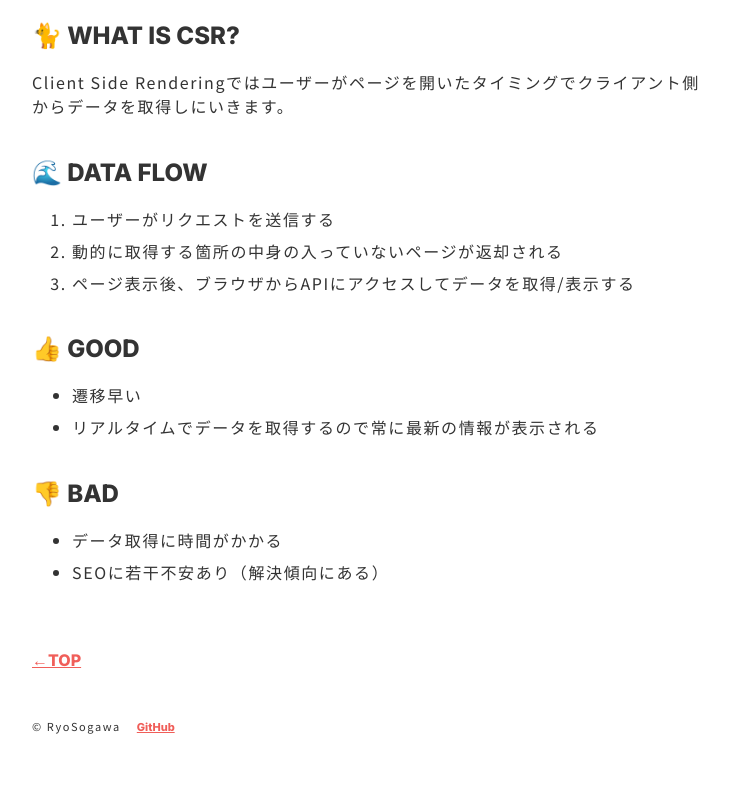
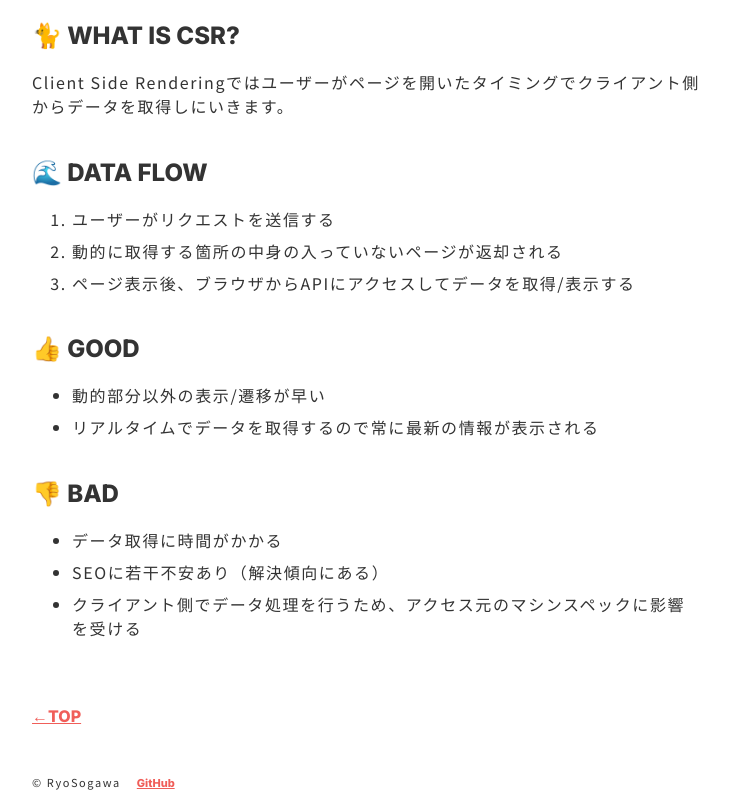
Before and after one commit to RyoSogawa/isr-cat-demo, a Next.js app: page /csr in a window 1280 px wide. Shown: the part 835-1635 px from the top of the page, without its empty margins (274-1003 px from the left). Before the commit the page ends 1579 px from the top, so only its background shows below. Built offline with nearby package versions, Linux system fonts and the light colour scheme; no server answers.

Commit message:
[update] 文章調整

```diff
--- a/src/pages/csr.tsx
+++ b/src/pages/csr.tsx
@@ -33,12 +33,13 @@ const PageCsr: NextPage = () => {
         'ページ表示後、ブラウザからAPIにアクセスしてデータを取得/表示する',
       ]}
       goodPoints={[
-        '遷移早い',
+        '動的部分以外の表示/遷移が早い',
         'リアルタイムでデータを取得するので常に最新の情報が表示される',
       ]}
       badPoints={[
         'データ取得に時間がかかる',
         'SEOに若干不安あり（解決傾向にある）',
+        'クライアント側でデータ処理を行うため、アクセス元のマシンスペックに影響を受ける',
       ]}
     />
   )
--- a/src/pages/ssr.tsx
+++ b/src/pages/ssr.tsx
@@ -42,7 +42,10 @@ const PageSsr: NextPage<PageSsrProps> = ({ imgSrc, timePoint }) => {
         '生成済みのHTMLを取得するのでSEOに問題がない',
         'リアルタイムでデータを取得するので常に最新の情報が表示される',
       ]}
-      badPoints={['データ取得に時間がかかる', '画面遷移も時間がかかる']}
+      badPoints={[
+        'データ取得に時間がかかる',
+        'その結果表示/遷移も時間がかかる',
+      ]}
     />
   )
 }
```
